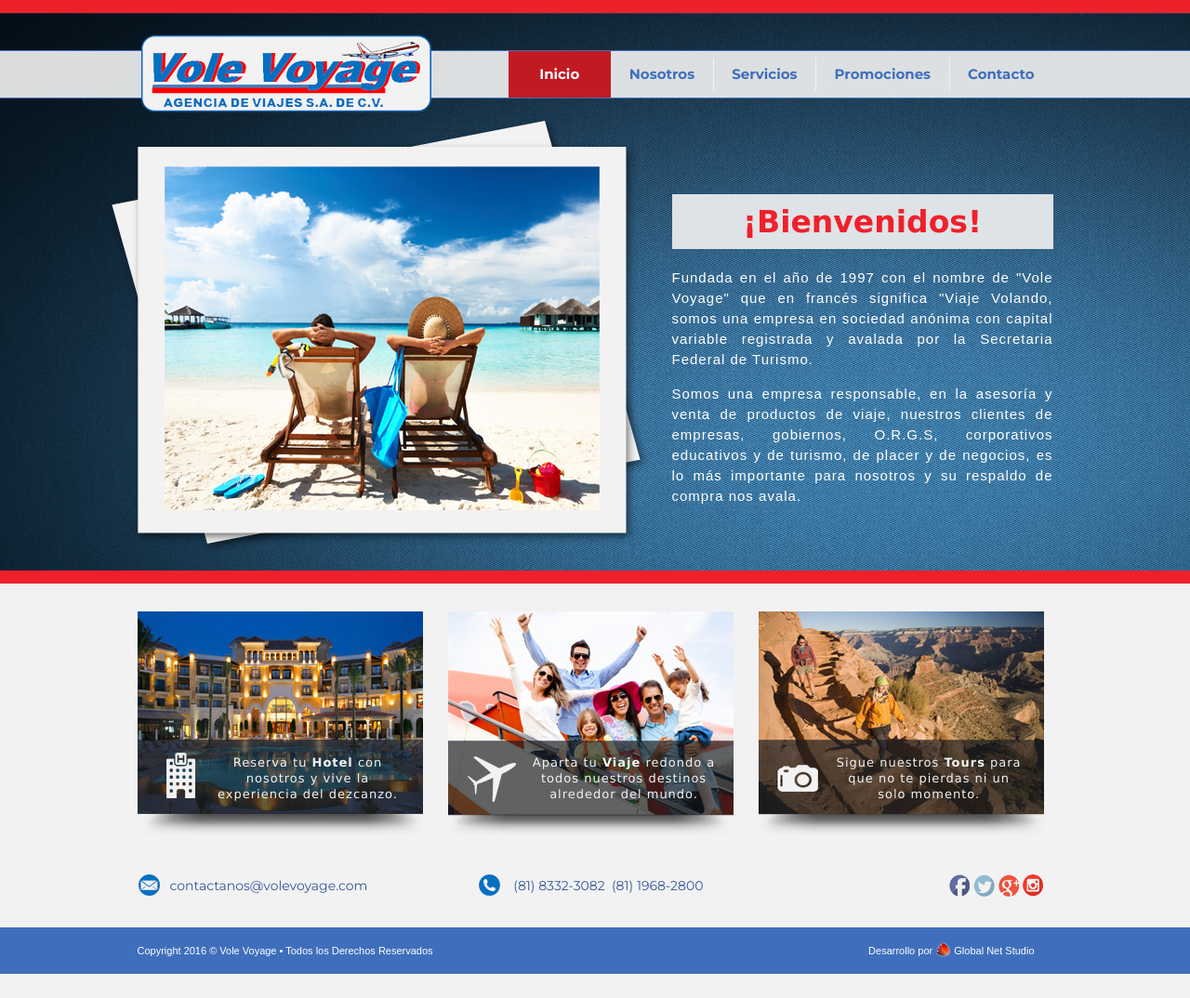
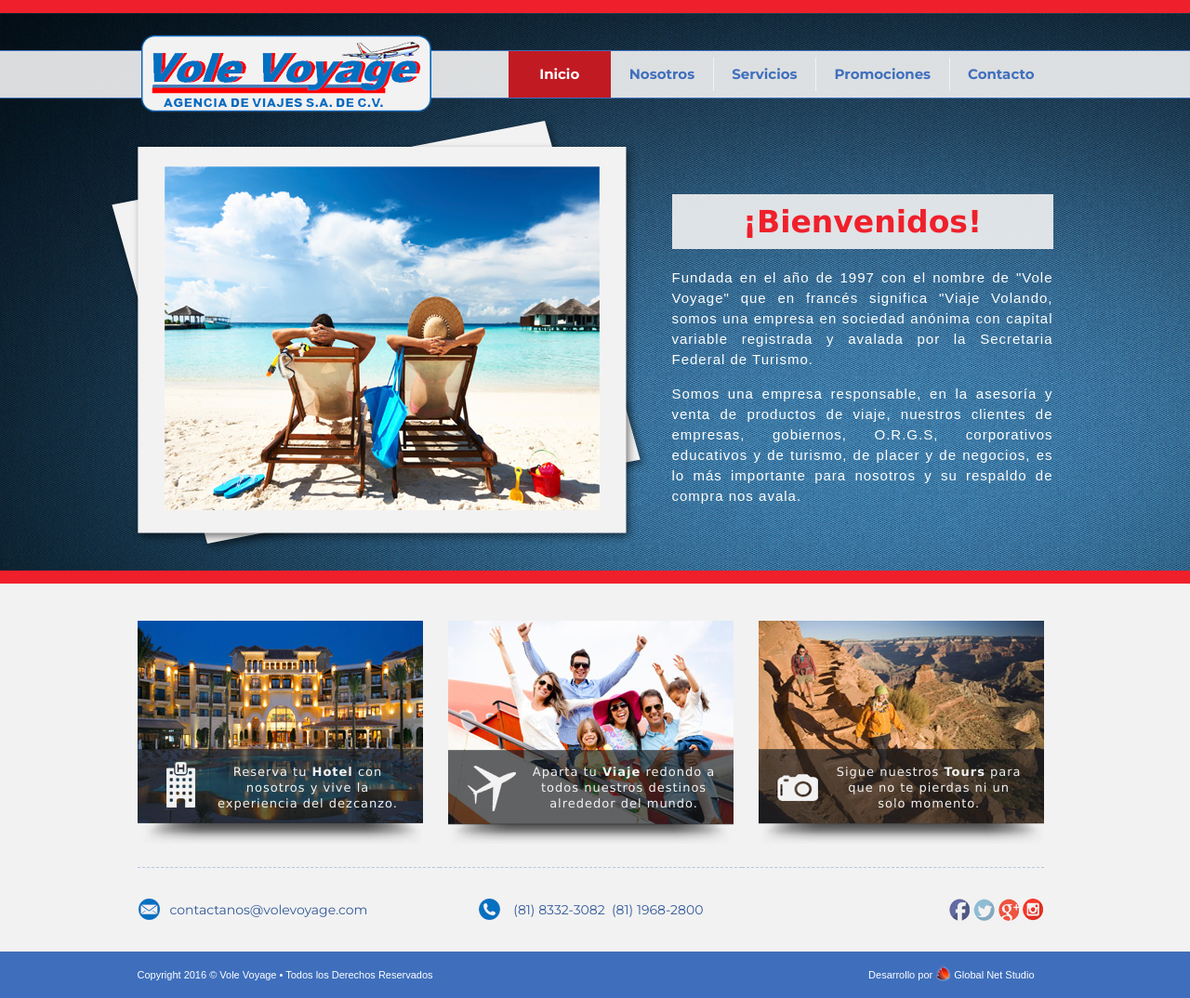
Before and after one commit to globalnetstudio/vole-voyage, a PHP site: page / in a window 1280 px wide. Shown: the whole page at 93% size. Before the commit the page ends 1048 px from the top, so only its background shows below. Run offline with PHP 8.4, Linux system fonts and the light colour scheme; some libraries are stand-ins or nearby versions.

Commit message:
Cambios al home y estilos para ie8

```diff
--- a/_templates/main.php
+++ b/_templates/main.php
@@ -17,6 +17,7 @@
 
 		<!-- HTML5 shim and Respond.js for IE8 support of HTML5 elements and media queries -->
 	  <!--[if lt IE 9]>
+	  	<link rel="stylesheet" href="/css/styles-i8.css">
 	    <script src="https://oss.maxcdn.com/html5shiv/3.7.2/html5shiv.min.js"></script>
 	    <script src="https://oss.maxcdn.com/respond/1.4.2/respond.min.js"></script>
 	  <![endif]-->
--- /dev/null
+++ b/css/styles-i8.css
@@ -0,0 +1,3 @@
+.clearfix {
+	clear: both;
+}
--- a/css/styles.css
+++ b/css/styles.css
@@ -1,6 +1,10 @@
 html, body, body div, span, h1, h2, h3, h4, h5, h6, p, img, strong, b, i, ol, ul, li, table, caption, tbody, tfoot, thead, tr, th, td, article, footer, header, menu, nav, section, figure {
   margin: 0;
   padding: 0;
+}
+
+img {
+  border: none;
 }
 
 .hide {
@@ -199,6 +203,9 @@ html, body, body div, span, h1, h2, h3, h4, h5, h6, p, img, strong, b, i, ol, ul
   float: left;
   text-align: center;
   position: relative;
+  padding-top: 10px;
+  padding-bottom: 15px;
+  border-bottom: dashed 1px #b8c5de;
 }
 
 .home__row__column:first-child {
--- a/sass/base.scss
+++ b/sass/base.scss
@@ -2,3 +2,7 @@ html, body, body div, span, h1, h2, h3, h4, h5, h6, p, img, strong, b, i, ol, ul
 	margin: 0;
 	padding: 0;
 }
+
+img {
+	border: none;
+}
--- a/sass/views/home.scss
+++ b/sass/views/home.scss
@@ -6,6 +6,9 @@
 			float: left;
 			text-align: center;
 			position: relative;
+			padding-top: 10px;
+			padding-bottom: 15px;
+			border-bottom: dashed 1px #b8c5de;
 			&:first-child {
 				text-align: left;
 			}
```
Also changed, not shown: 1 other file.
